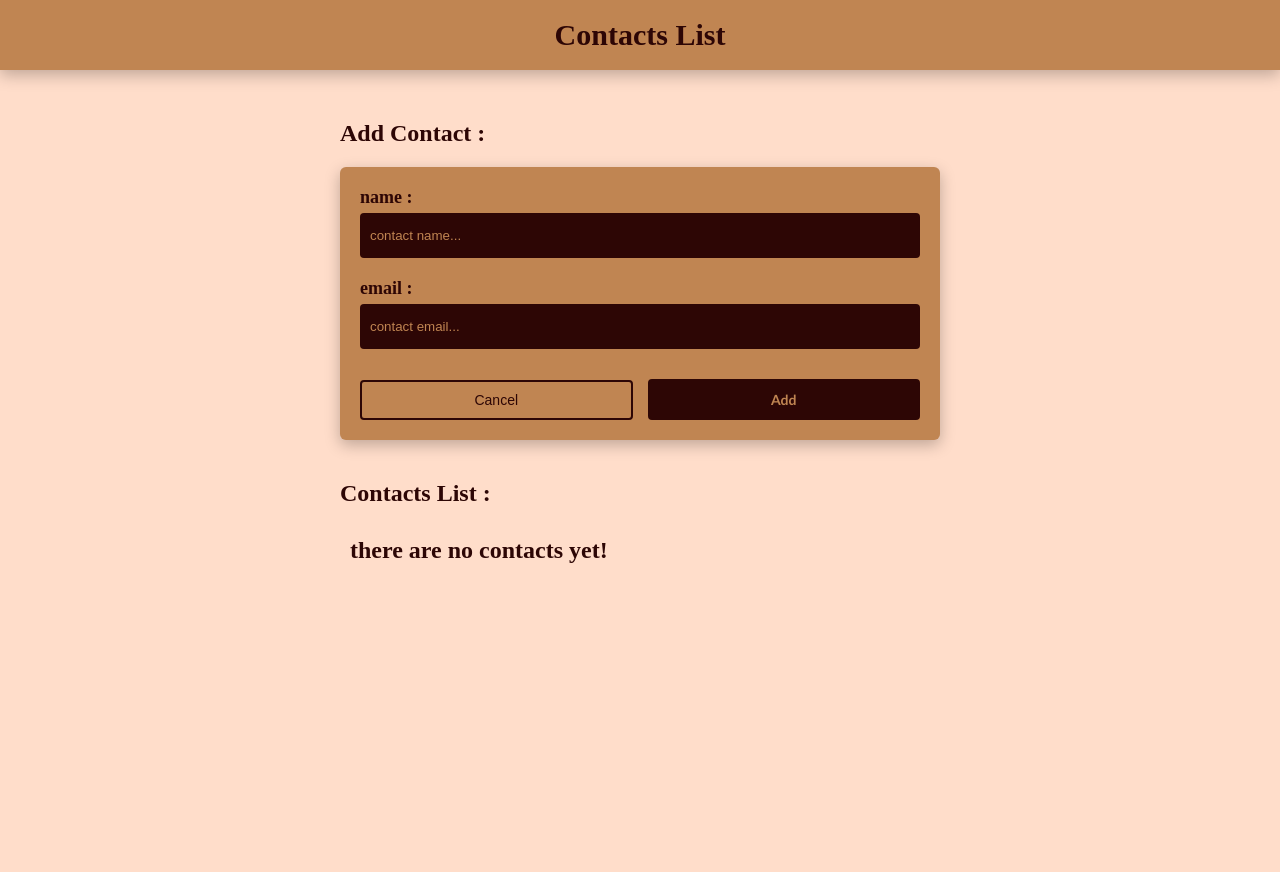
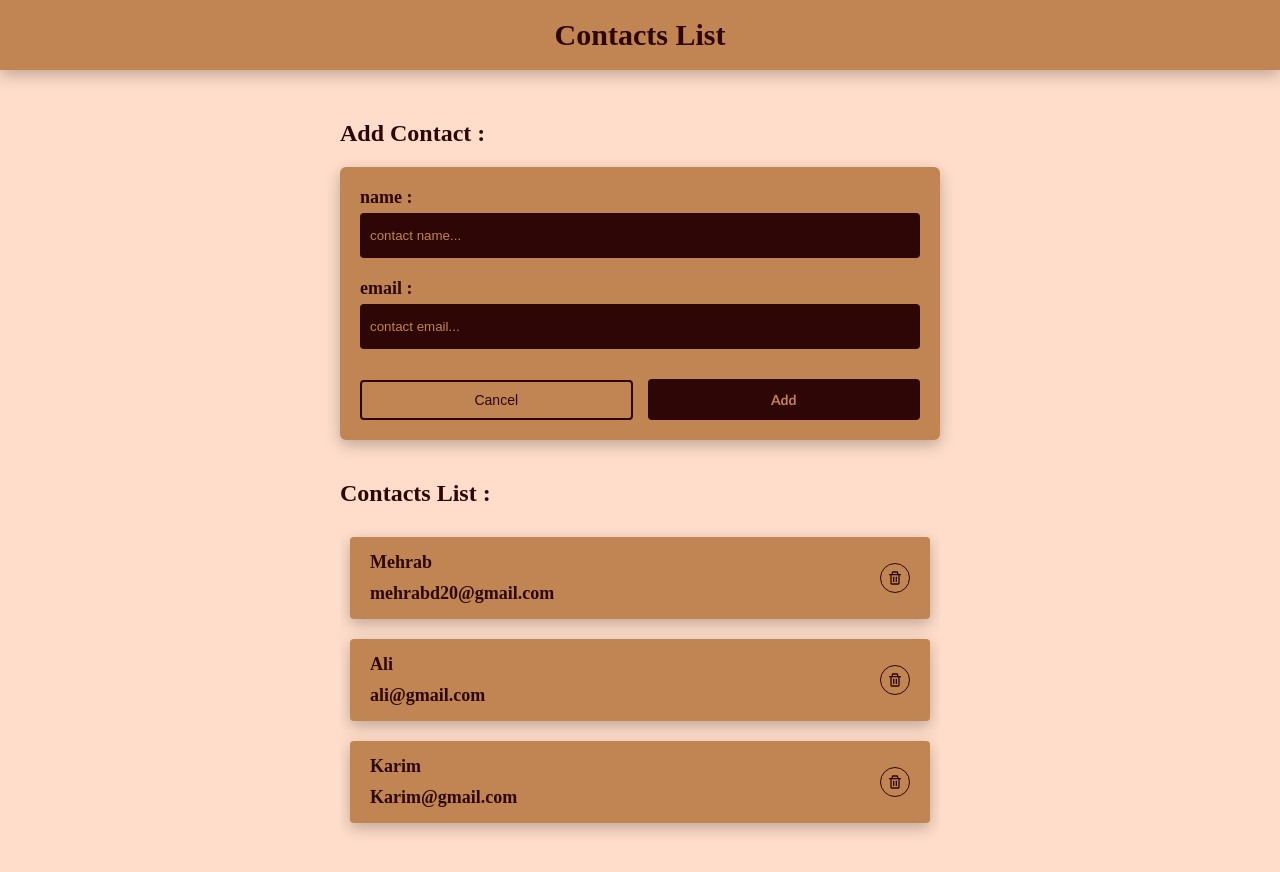
Before and after one commit to mehrabFronto/Contacts-List-App-Project, a React (Create React App) app: page / in a window 1280 px wide. Shown: the top 872 px of the page. Built offline with nearby package versions, Linux system fonts and the light colour scheme; data requests are answered from the project's data file.

Commit message:
get, post and delete features hadnled by http requests

```diff
--- a/src/components/ContactsApp/ContactsApp.js
+++ b/src/components/ContactsApp/ContactsApp.js
@@ -1,41 +1,58 @@
-import { useState } from "react";
+import { useEffect, useState } from "react";
 import ContactForm from "../ContactForm/ContactForm";
 import ContactsList from "../ContactsList/ContactsList";
 import Header from "../Header/Header";
 import SelectedContact from "../SelectedContact/SelectedContact";
 import { toast } from "react-toastify";
+import { getAllContacts } from "../../services/getAllContactsService";
+import { addNewContact } from "../../services/addNewContactService";
+import { deleteContact } from "../../services/deleteContactService";
 
 const ContactsApp = () => {
    const [contacts, setContacts] = useState([]);
 
-   const [selectedContact, setSelectedContact] = useState(undefined);
+   const [selectedContactId, setSelectedContactId] = useState(undefined);
 
-   const selectContactHadnler = (id) => {
-      const contact = contacts.find((c) => c.id === id);
-      setSelectedContact(contact);
+   useEffect(() => {
+      // get all contacts on the first load
+      const getContatcs = async () => {
+         try {
+            const { data } = await getAllContacts();
+            setContacts(data);
+         } catch (err) {}
+      };
+
+      getContatcs();
+   }, []);
+
+   const selectContactId = (id) => setSelectedContactId(id);
+
+   const addContactHander = async (contact) => {
+      try {
+         // add ctratedAt to the new data
+         await addNewContact({
+            ...contact,
+            createdAt: new Date().toISOString(),
+         });
+
+         const { data } = await getAllContacts();
+
+         setContacts(data);
+
+         toast.success("contact successfully added");
+      } catch (err) {}
    };
 
-   const addContactHander = (contact) => {
-      // add more datail to the new data
-      const newContact = {
-         ...contact,
-         id: new Date().getTime(),
-         createdAt: new Date().toISOString(),
-      };
+   const removeContactHandler = async (id) => {
+      try {
+         await deleteContact(id);
 
-      // set new data
-      setContacts([...contacts, newContact]);
+         const { data } = await getAllContacts();
 
-      toast.success("contact successfully added");
-   };
+         setContacts(data);
 
-   const removeContactHandler = (id) => {
-      // filter the data
-      const filteredContacts = contacts.filter((c) => c.id !== id);
-      // set new data
-      setContacts(filteredContacts);
-
-      toast.success("contact successfully deleted");
+         toast.success("contact successfully deleted");
+      } catch (err) {}
    };
 
    return (
@@ -44,13 +61,13 @@ const ContactsApp = () => {
          <ContactForm onAddContact={addContactHander} />
          <ContactsList
             contacts={contacts}
-            onSelect={selectContactHadnler}
+            onSelect={selectContactId}
             onRemove={removeContactHandler}
          />
-         {selectedContact && (
+         {selectedContactId && (
             <SelectedContact
-               contact={selectedContact}
-               setContact={setSelectedContact}
+               id={selectedContactId}
+               setId={setSelectedContactId}
             />
          )}
       </>
--- a/src/components/ContactsList/ContactsList.js
+++ b/src/components/ContactsList/ContactsList.js
@@ -7,7 +7,7 @@ const ContactsList = ({ contacts, onSelect, onRemove }) => {
       if (contacts.length === 0)
          return (
             <div>
-               <h2>there are no contacts yet!</h2>
+               <h2>loading...</h2>
             </div>
          );
 
--- a/src/components/SelectedContact/SelectedContact.js
+++ b/src/components/SelectedContact/SelectedContact.js
@@ -1,13 +1,52 @@
+import { useEffect, useState } from "react";
 import styles from "./SelectedContact.module.css";
 import { BiX } from "react-icons/bi";
+import { getOneContact } from "../../services/getOneContactService";
 
-const SelectedContact = ({ contact, setContact }) => {
+const SelectedContact = ({ id, setId }) => {
+   const [contact, setContact] = useState([]);
+
+   useEffect(() => {
+      const getContact = async () => {
+         try {
+            const { data } = await getOneContact(id);
+            setContact(data);
+         } catch (err) {
+            console.log(err);
+         }
+      };
+
+      getContact();
+   }, [id]);
+
+   const renderContactBody = () => {
+      if (!id) return <h2>loading</h2>;
+
+      return (
+         <>
+            {/* name */}
+            <div className={styles.selectedContact__detail}>
+               <h3>name :</h3>
+               <h3>{contact.name}</h3>
+            </div>
+            {/* email */}
+            <div className={styles.selectedContact__detail}>
+               <h3>email :</h3>
+               <h3>{contact.email}</h3>
+            </div>
+         </>
+      );
+   };
+
    return (
       <>
          {/* back drop */}
          <div
             className={styles.backDrop}
-            onClick={() => setContact(undefined)}></div>
+            onClick={() => {
+               setContact([]);
+               setId(null);
+            }}></div>
          {/* selected contact card */}
          <div className={styles.selectedContact}>
             {/* header */}
@@ -15,22 +54,16 @@ const SelectedContact = ({ contact, setContact }) => {
                <h2>Contact</h2>
                <button
                   className="btn btn--item"
-                  onClick={() => setContact(undefined)}>
+                  onClick={() => {
+                     setContact([]);
+                     setId(null);
+                  }}>
                   <BiX />
                </button>
             </div>
             {/* body */}
             <div className={styles.selectedContact__body}>
-               {/* name */}
-               <div className={styles.selectedContact__detail}>
-                  <h3>name :</h3>
-                  <h3>{contact.name}</h3>
-               </div>
-               {/* email */}
-               <div className={styles.selectedContact__detail}>
-                  <h3>email :</h3>
-                  <h3>{contact.email}</h3>
-               </div>
+               {renderContactBody()}
             </div>
          </div>
       </>
```
